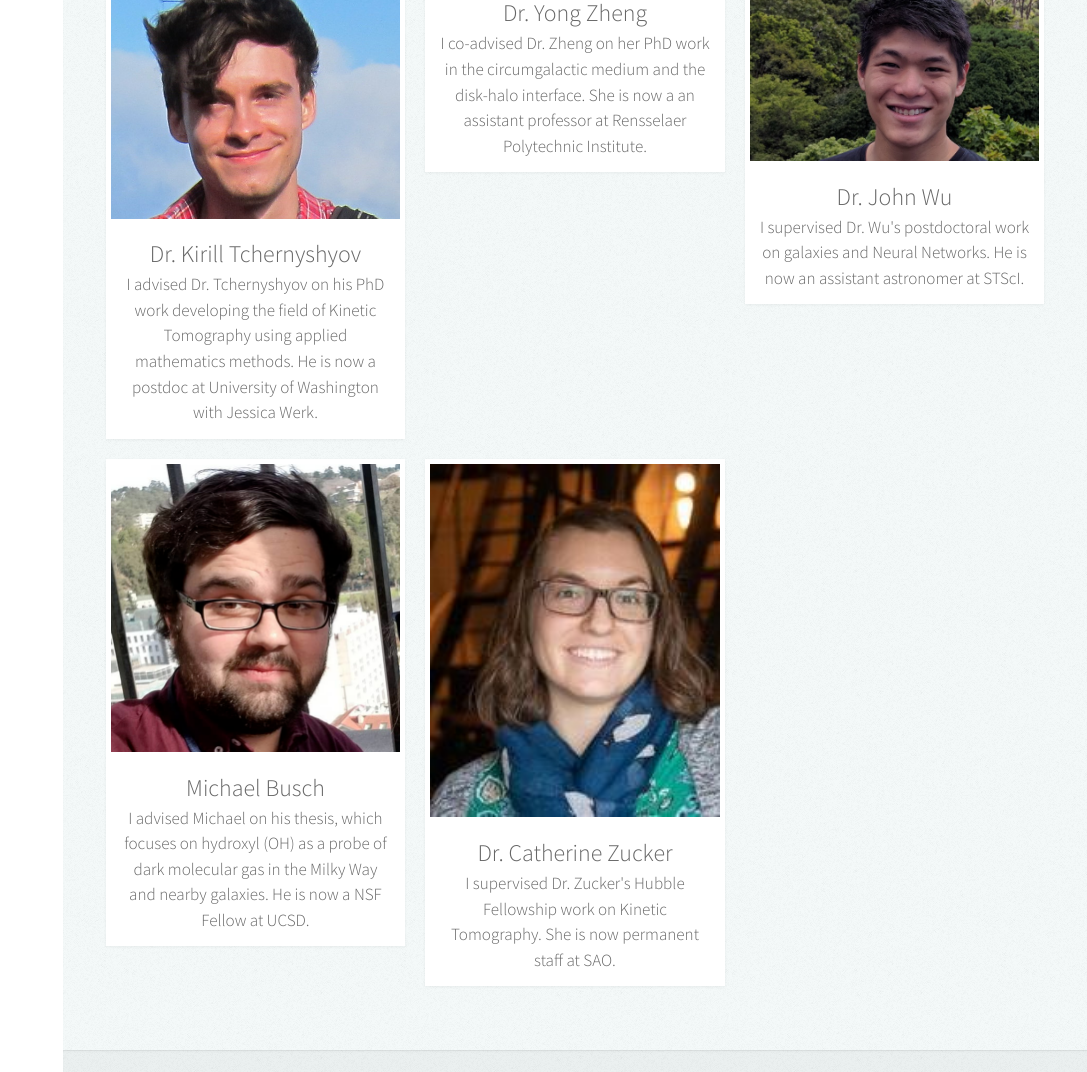
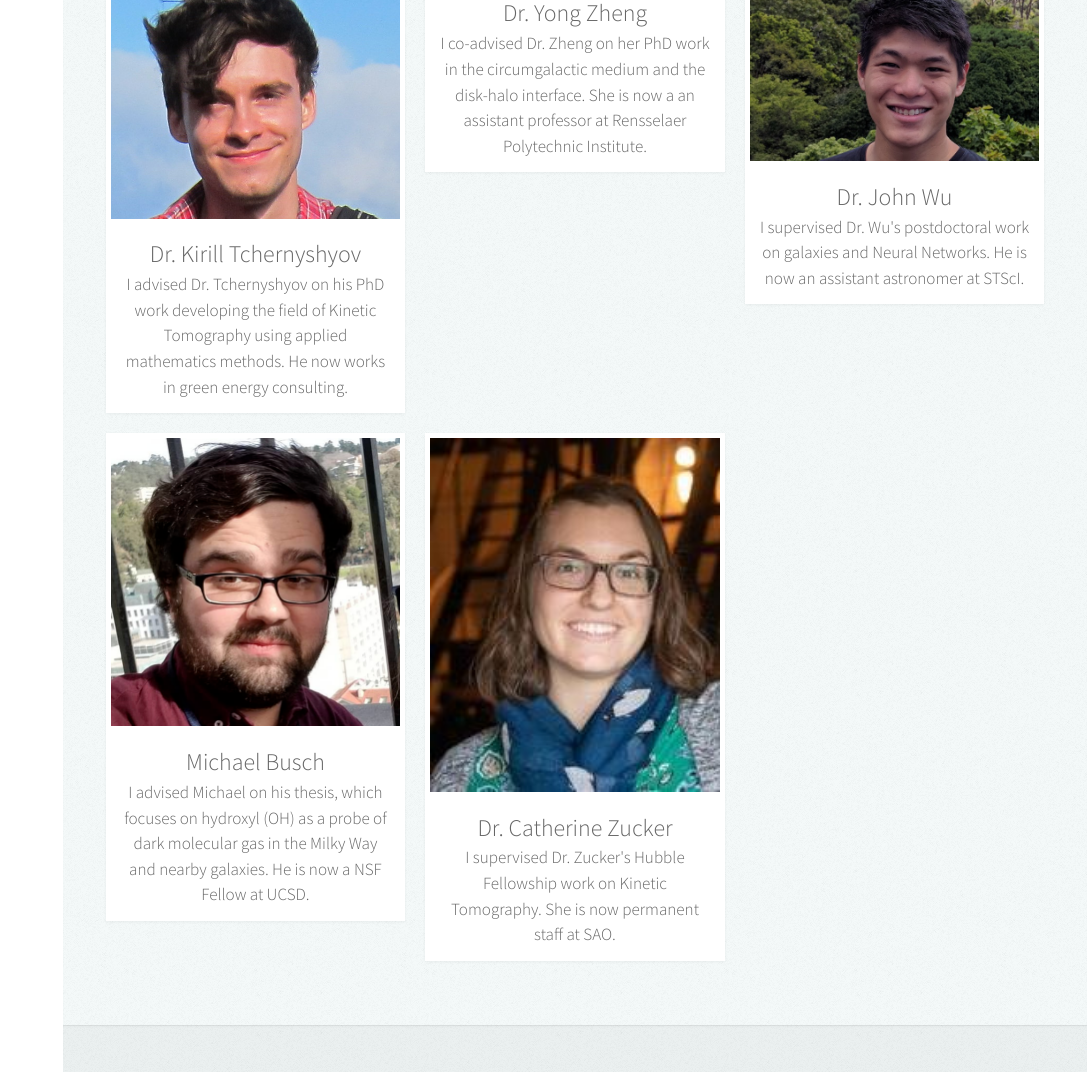
Before and after one commit to jegpeek/jegpwebsite, a plain HTML site: page index.html in a window 1280 px wide. Shown: the part 6462-7534 px from the top of the page, without its empty margins (193-1280 px from the left). Drawn offline with Linux system fonts and the light colour scheme.

Commit message:
Update index.html

```diff
--- a/index.html
+++ b/index.html
@@ -362,7 +362,7 @@
 										<a href="#" class="image fit"><img src="images/kirill.jpg" alt="" /></a>
 										<header>
 										<h4>Dr. Kirill Tchernyshyov</h4>
-											<h3>I advised Dr. Tchernyshyov on his PhD work developing the field of Kinetic Tomography using applied mathematics methods. He is now a postdoc at University of Washington with Jessica Werk.</h3>
+											<h3>I advised Dr. Tchernyshyov on his PhD work developing the field of Kinetic Tomography using applied mathematics methods. He now works in green energy consulting.</h3>
 										</header>
 									</article>
 								</div>
```
